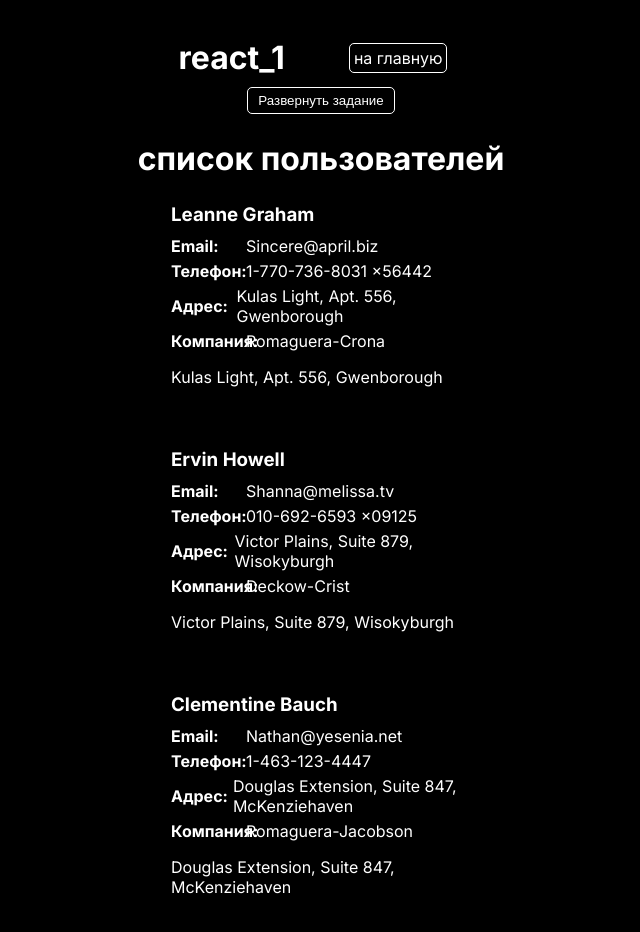
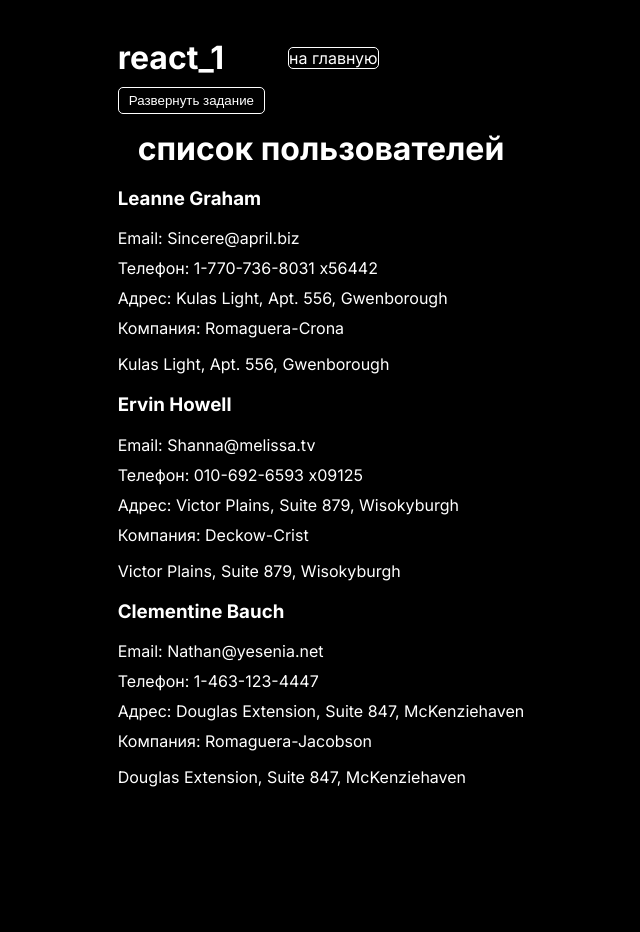
Before and after one commit to Mamat2/first_nextjs, a Next.js app: page /pages/react_1 in a window 1280 px wide. Shown: the top 932 px of the page, without its empty margins (319-959 px from the left). After the commit the page ends 831 px from the top, so only its background shows below. Built offline with nearby package versions, Linux system fonts and the light colour scheme.

Commit message:
Fixed a bug with styles. Removed unnecessary comments. unnecessary components removed

```diff
--- a/src/app/pages/react_1/layout.js
+++ b/src/app/pages/react_1/layout.js
@@ -1,5 +1,5 @@
 import { Inter } from "next/font/google";
-import "./style.css";
+import stule from "@/app/pages/react_1/styles.module.css"
 
 const inter = Inter({ subsets: ["latin"] });
 
@@ -11,7 +11,7 @@ export const metadata = {
 export default function RootLayout({ children }) {
   return (
 
-      <div className={inter.className}>{children}</div>
+      <div className={stule.users_1}>{children}</div>
 
   );
 }
--- a/src/app/pages/react_1/style.css
+++ b/src/app/pages/react_1/styles.module.css
@@ -1,16 +1,3 @@
-/* Base styles */
-.users_1 {
-    font-family: var(--font-mono); /* Use global font */
-    color: var(--foreground-rgb); /* Use global foreground color */
-    background: linear-gradient(
-      to bottom,
-      transparent,
-      rgb(var(--background-end-rgb))
-    )
-    rgb(var(--background-start-rgb)); /* Use global background gradient */
-    margin: 0;
-    padding: 0;
-  }
 
   .users_1 {
     display: flex;
@@ -20,23 +7,23 @@
     max-width: var(--max-width); /* Use global max-width */
   }
 
-  h1 {
+  .users_1 h1 {
     margin: 10px 0;
     text-align: center;
   }
 
-  ul {
+  .users_1 ul {
     list-style: none;
     padding: 0;
     margin: 0;
   }
 
-  li {
+  .users_1 li {
     margin-bottom: 10px;
   }
 
   /* User card styles */
-  .user-card {
+  .users_1  .user-card {
     background-color: var(--tile-start-rgb); /* Use a lighter tile color */
     border: 1px solid var(--tile-border); /* Use tile border gradient */
     border-radius: var(--border-radius); /* Use global border radius */
@@ -46,7 +33,7 @@
     box-shadow: 0 1px 3px rgba(0, 0, 0, 0.1); /* Subtle shadow for depth */
   }
 
-  .user-card__header {
+  .users_1 .user-card__header {
     margin-bottom: 10px;
   }
 
@@ -71,22 +58,16 @@
     width: 70px; /* Adjust width for longer labels if needed */
   }
 
-  .header {
+  .users_1  .header {
     display: flex;
     justify-content: space-between;
     align-items: center;
   }
 
-  .header h1 {
-    margin-right: 1rem;
-  }
 
-  .header .header-right {
-    display: flex;
-    align-items: center;
-  }
 
-  .BackButton {
+
+  .users_1  .BackButton {
     display: inline-block;
     padding: 4px;
     border: 1px solid white;
@@ -96,7 +77,7 @@
     cursor: pointer;
   }
 
-  .BackButton:hover {
+  .users_1 .BackButton:hover {
     background-color: #f5f5f5;
     color:blueviolet;
   }
```
Also changed, not shown: src/app/pages/react_4_ToDo/page.js (+0 -12 lines).
